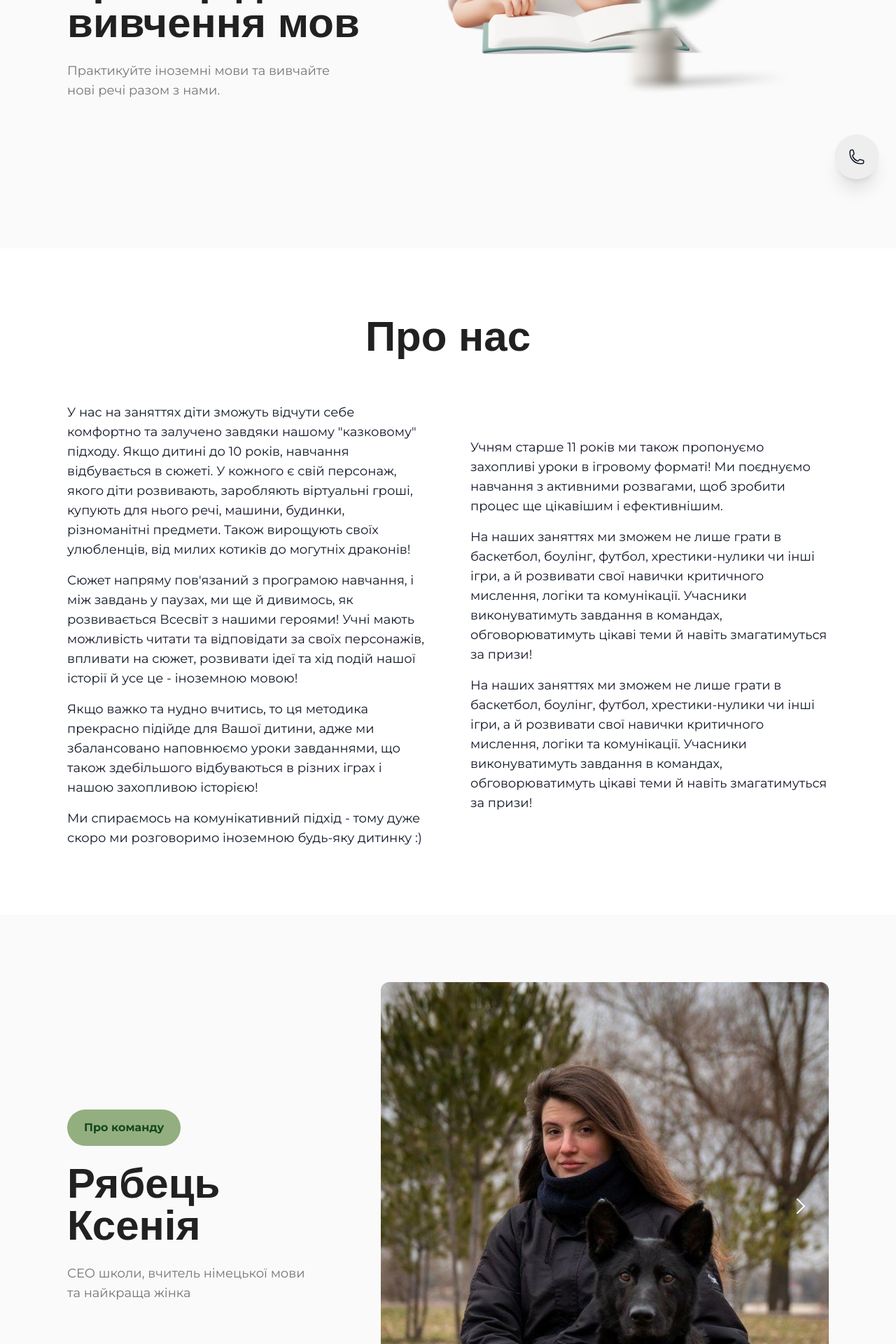
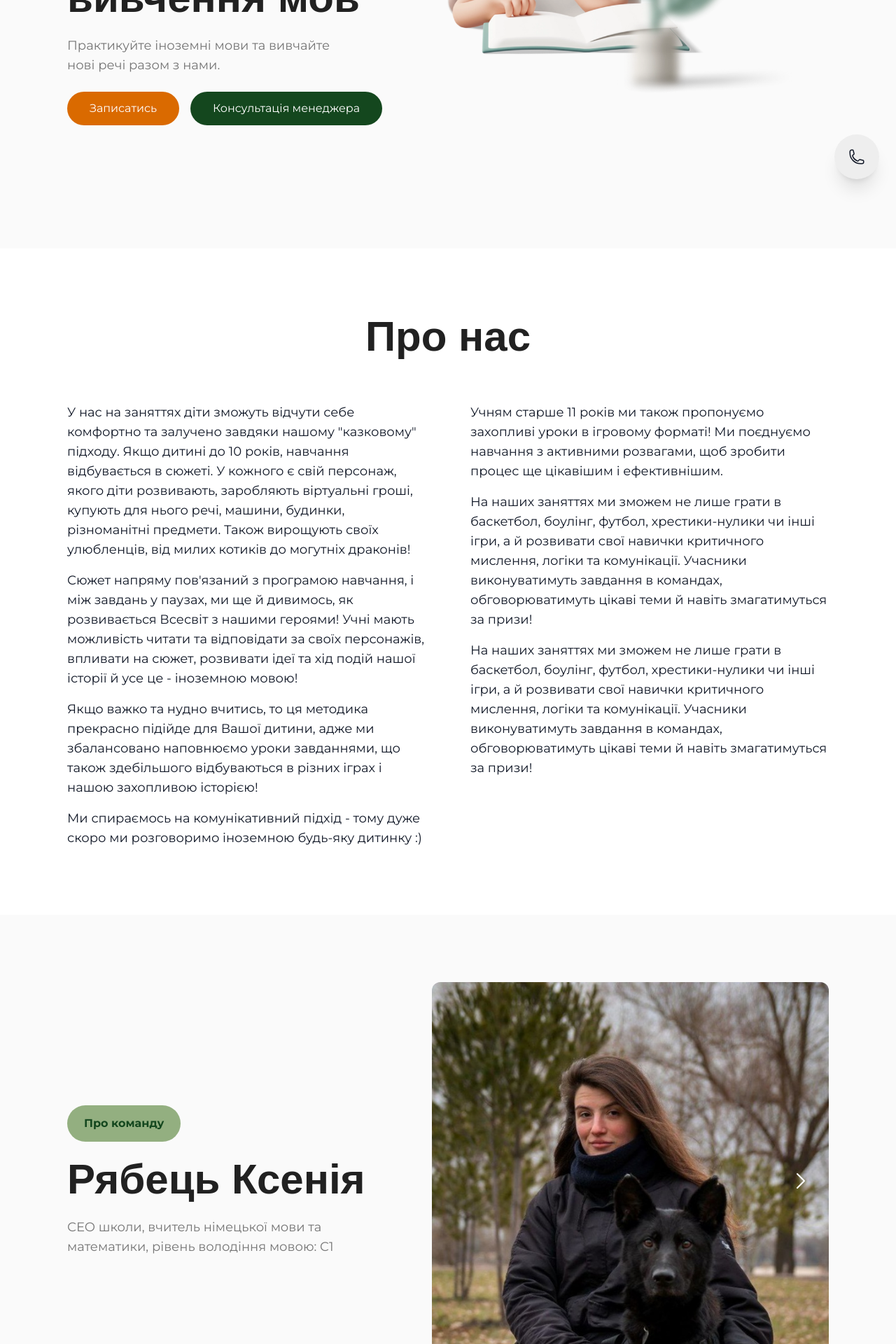
Before and after one commit to BlvckMagik/ds-landing, a Next.js app: page / in a window 1280 px wide. Shown: the part 520-2440 px from the top of the page at 70% size. Built offline with nearby package versions, Linux system fonts and the light colour scheme; no server answers; a web font is replaced by a local one.

Commit message:
Update team member descriptions and enhance layout in About Us and Welcome sections

```diff
--- a/src/entities/constants/team/index.ts
+++ b/src/entities/constants/team/index.ts
@@ -5,17 +5,20 @@ import Kshusha from "@/public/home-page/Kshusha.jpg";
 export const teamMembers = [
   {
     name: "Рябець Ксенія",
-    description: "СЕО школи, вчитель німецької мови та найкраща жінка",
+    description:
+      "СЕО школи, вчитель німецької мови та математики, рівень володіння мовою: C1",
     image: Kshusha,
   },
   {
-    name: "Андрій Водка",
-    description: "Ровний чувак, жоский вчитель німецької і їбанутий гітарист",
+    name: "Андрій",
+    description:
+      "Вчитель німецької та англійської мов, рівень володіння мовою: C1",
     image: Ndriy,
   },
   {
-    name: "Андрій Водка 2",
-    description: "Ровний чувак, жоский вчитель німецької і їбанутий гітарист",
+    name: "Андрій 2",
+    description:
+      "Вчитель німецької та англійської мов, рівень володіння мовою: C1",
     image: Ndriy2,
   },
 ];
--- a/src/widgets/AboutUs/index.tsx
+++ b/src/widgets/AboutUs/index.tsx
@@ -8,7 +8,7 @@ const AboutUs: React.FC = () => {
       <h1 className="mb-16 w-full text-center font-DelaGothicOne text-6xl font-bold text-gray-900">
         Про нас
       </h1>
-      <div className="flex flex-col items-center justify-between gap-16 lg:flex-row">
+      <div className="flex flex-col items-center justify-between gap-16 lg:flex-row lg:items-start">
         <motion.div
           variants={{
             hidden: { opacity: 0 },
@@ -21,7 +21,7 @@ const AboutUs: React.FC = () => {
           }}
           initial="hidden"
           animate="visible"
-          className="flex w-fit grow flex-col justify-center gap-6 text-center lg:items-start lg:text-left"
+          className="flex w-fit grow flex-col justify-center gap-6 text-center lg:text-left"
         >
           <div className="flex flex-col gap-4 text-center text-lg lg:text-left">
             <p>
--- a/src/widgets/Welcome/index.tsx
+++ b/src/widgets/Welcome/index.tsx
@@ -33,6 +33,18 @@ const Welcome: React.FC = () => {
           <div className="w-4/5 text-center text-lg text-grayDark lg:text-left">
             Практикуйте іноземні мови та вивчайте нові речі разом з нами.
           </div>
+          <div className="flex flex-col items-center gap-4 md:flex-row">
+            <a href="#applyForm">
+              <button className="bg-orangeDark min-h-5 min-w-12 rounded-full px-8 py-3 text-white">
+                Записатись
+              </button>
+            </a>
+            <a href="https://t.me/managerDrakoBot" target="_blank">
+              <button className="min-h-5 min-w-12 rounded-full bg-greenDark px-8 py-3 text-white">
+                Консультація менеджера
+              </button>
+            </a>
+          </div>
           {/* <div className="w-fit rounded-full bg-greenLight px-6 py-3.5 text-base font-bold text-greenDark">
             About platform
           </div> */}
--- a/tailwind.config.ts
+++ b/tailwind.config.ts
@@ -19,6 +19,7 @@ module.exports = withMT({
       colors: {
         background: "var(--background)",
         foreground: "var(--foreground)",
+        orangeDark: "#da6a00",
         greenDark: "#14471E",
         greenLight: "#68904DB3",
         grayDark: "#757575",
```
